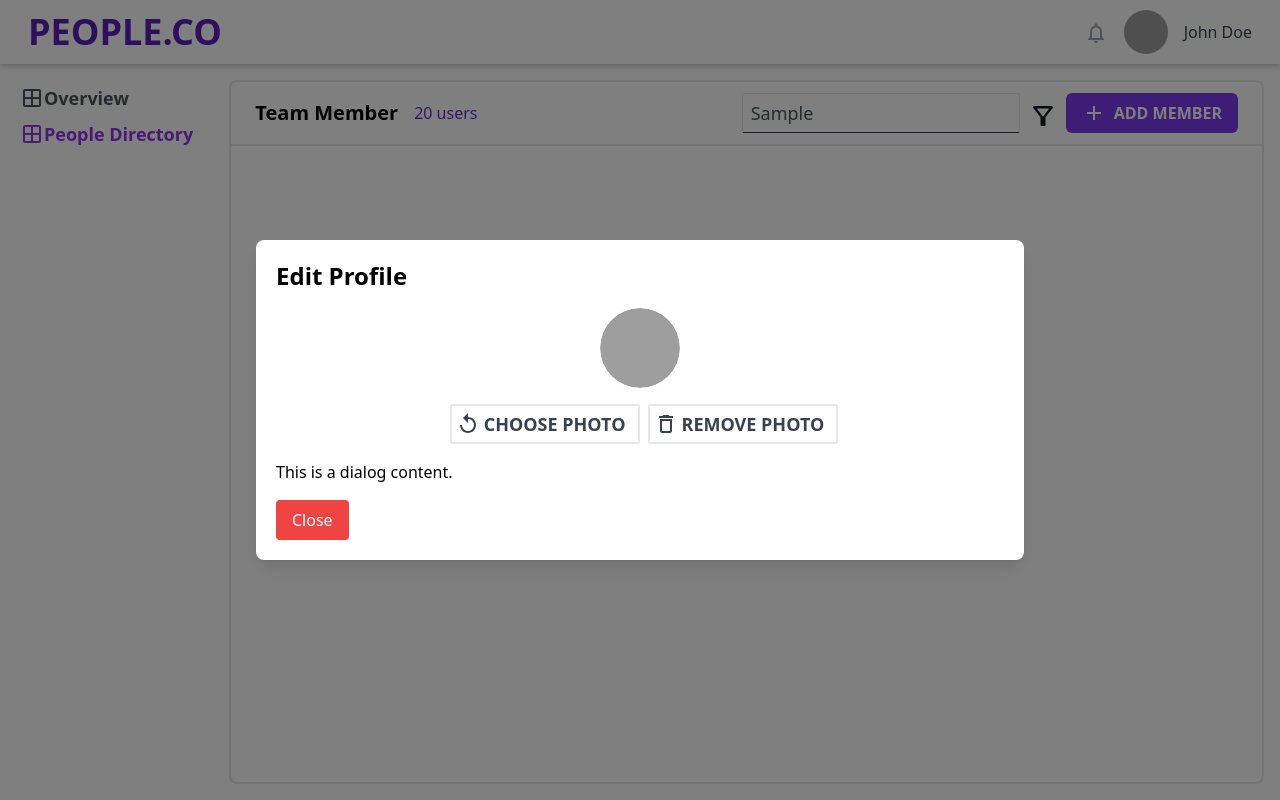
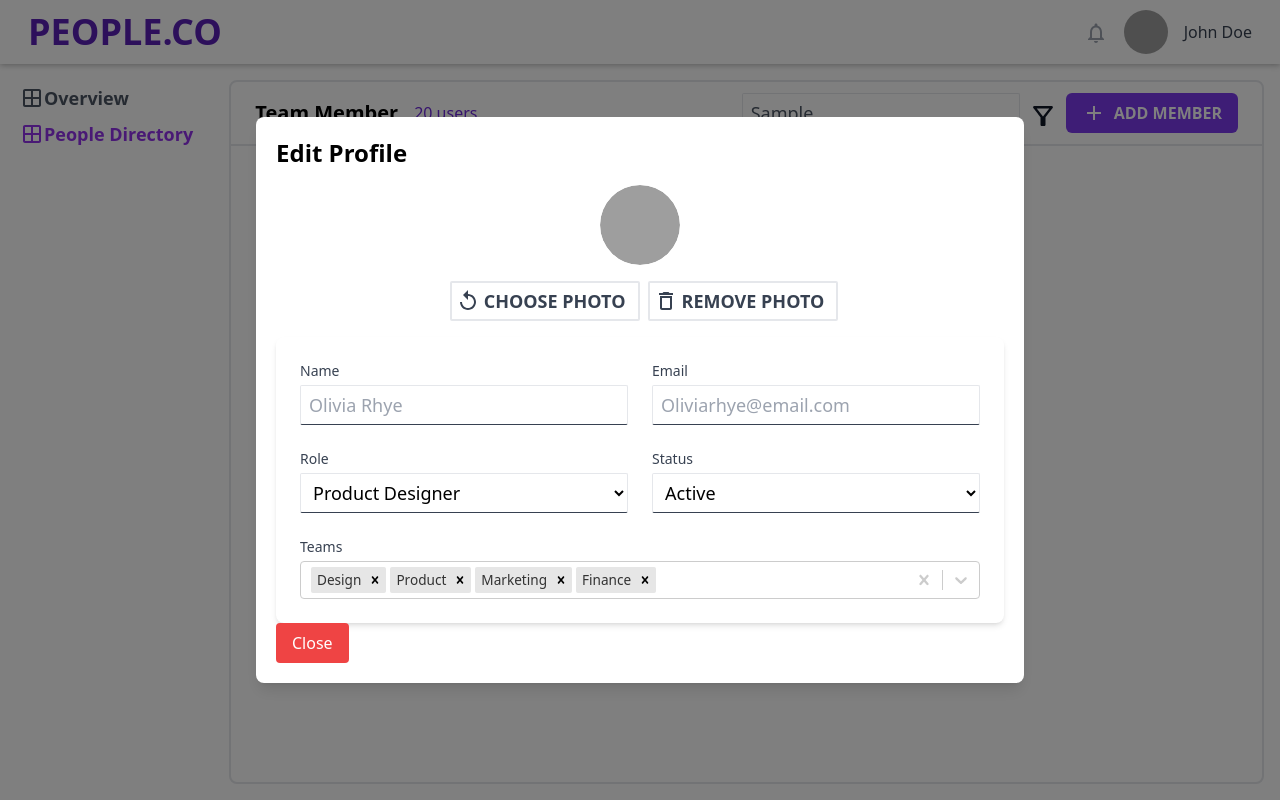
Before and after one commit to Somondas/fsd-Assignment-react, a React (Vite) app: page /people in a window 1280 px wide. Both pictures are taken after typing "Sample" into the empty fields and a click on the button "ADD MEMBER". Built offline with nearby package versions, Linux system fonts and the light colour scheme; grey boxes are pictures that could not be loaded.

Commit message:
Working on Dialog Box

```diff
--- a/package.json
+++ b/package.json
@@ -19,6 +19,7 @@
     "react-dom": "^18.3.1",
     "react-hook-form": "^7.52.2",
     "react-router-dom": "^6.26.1",
+    "react-select": "^5.8.0",
     "zod": "^3.23.8"
   },
   "devDependencies": {
--- a/src/components/FullScreenModal.jsx
+++ b/src/components/FullScreenModal.jsx
@@ -3,7 +3,7 @@
 import { data } from "../sampleData/sampleData";
 import ReplayIcon from "@mui/icons-material/Replay";
 import DeleteOutlinedIcon from "@mui/icons-material/DeleteOutlined";
-
+import Select from "react-select";
 const FullScreenModal = () => {
   const [isOpen, setIsOpen] = useState(false);
   const modalRef = useRef(null);
@@ -25,6 +25,23 @@
       setFileName("");
     }
   };
+  const [selectedTeams, setSelectedTeams] = useState([
+    { value: "design", label: "Design" },
+    { value: "product", label: "Product" },
+    { value: "marketing", label: "Marketing" },
+    { value: "finance", label: "Finance" },
+  ]);
+
+  const handleTeamChange = (selectedOptions) => {
+    setSelectedTeams(selectedOptions);
+  };
+
+  const teamOptions = [
+    { value: "design", label: "Design" },
+    { value: "product", label: "Product" },
+    { value: "marketing", label: "Marketing" },
+    { value: "finance", label: "Finance" },
+  ];
   return (
     <div>
       {/* Button to open the modal */}
@@ -49,7 +66,7 @@
             <div className="w-20 h-20  mx-auto rounded-full overflow-hidden mb-4">
               <img
                 className="rounded-full w-full  h-full object-cover"
-                src={data[6].avatar}
+                src={"https://avatars.githubusercontent.com/u/1774007"}
                 alt=""
               />
             </div>
@@ -82,15 +99,97 @@
                 Remove Photo
               </label>
             </div>
-            {/* form */}
-            <div>
-              <form
-                onSubmit={(e) => {
-                  e.preventDefault();
-                }}
-              ></form>
+            {/* Form */}
+            <div className="max-w-4xl mx-auto p-6 bg-white rounded-lg shadow-md">
+              <div className="grid grid-cols-1 sm:grid-cols-2 gap-6">
+                {/* Name Field */}
+                <div>
+                  <label
+                    htmlFor="name"
+                    className="block text-sm font-medium text-gray-700"
+                  >
+                    Name
+                  </label>
+                  <input
+                    type="text"
+                    id="name"
+                    className="mt-1 block w-full bg-white rounded-sm  h-10 px-2 border border-b-gray-700  text-lg focus:outline-none"
+                    placeholder="Olivia Rhye"
+                  />
+                </div>
+
+                {/* Email Field */}
+                <div>
+                  <label
+                    htmlFor="email"
+                    className="block text-sm font-medium text-gray-700"
+                  >
+                    Email
+                  </label>
+                  <input
+                    type="email"
+                    id="email"
+                    className="mt-1 block w-full bg-white rounded-sm  h-10 px-2 border border-b-gray-700  text-lg focus:outline-none"
+                    placeholder="Oliviarhye@email.com"
+                  />
+                </div>
+
+                {/* Role Field */}
+                <div>
+                  <label
+                    htmlFor="role"
+                    className="block text-sm font-medium text-gray-700"
+                  >
+                    Role
+                  </label>
+                  <select
+                    id="role"
+                    className="mt-1 block w-full bg-white rounded-sm  h-10 px-2 border border-b-gray-700  text-lg focus:outline-none"
+                  >
+                    <option>Product Designer</option>
+                    <option>Developer</option>
+                    <option>Manager</option>
+                  </select>
+                </div>
+
+                {/* Status Field */}
+                <div>
+                  <label
+                    htmlFor="status"
+                    className="block text-sm font-medium text-gray-700"
+                  >
+                    Status
+                  </label>
+                  <select
+                    id="status"
+                    className="mt-1 block w-full bg-white rounded-sm  h-10 px-2 border border-b-gray-700  text-lg focus:outline-none"
+                  >
+                    <option>Active</option>
+                    <option>Inactive</option>
+                  </select>
+                </div>
+
+                {/* Teams Field */}
+                <div className="sm:col-span-2">
+                  <label
+                    htmlFor="teams"
+                    className="block text-sm font-medium text-gray-700"
+                  >
+                    Teams
+                  </label>
+                  <Select
+                    id="teams"
+                    isMulti
+                    value={selectedTeams}
+                    onChange={handleTeamChange}
+                    options={teamOptions}
+                    className="mt-1"
+                    classNamePrefix="react-select"
+                    placeholder="Select teams..."
+                  />
+                </div>
+              </div>
             </div>
-            <p className="mb-4">This is a dialog content.</p>
             <button
               className="px-4 py-2 bg-red-500 text-white rounded"
               onClick={closeModal}
```
Also changed, not shown: 1 other file (tests, documents, lock files or other folders).
